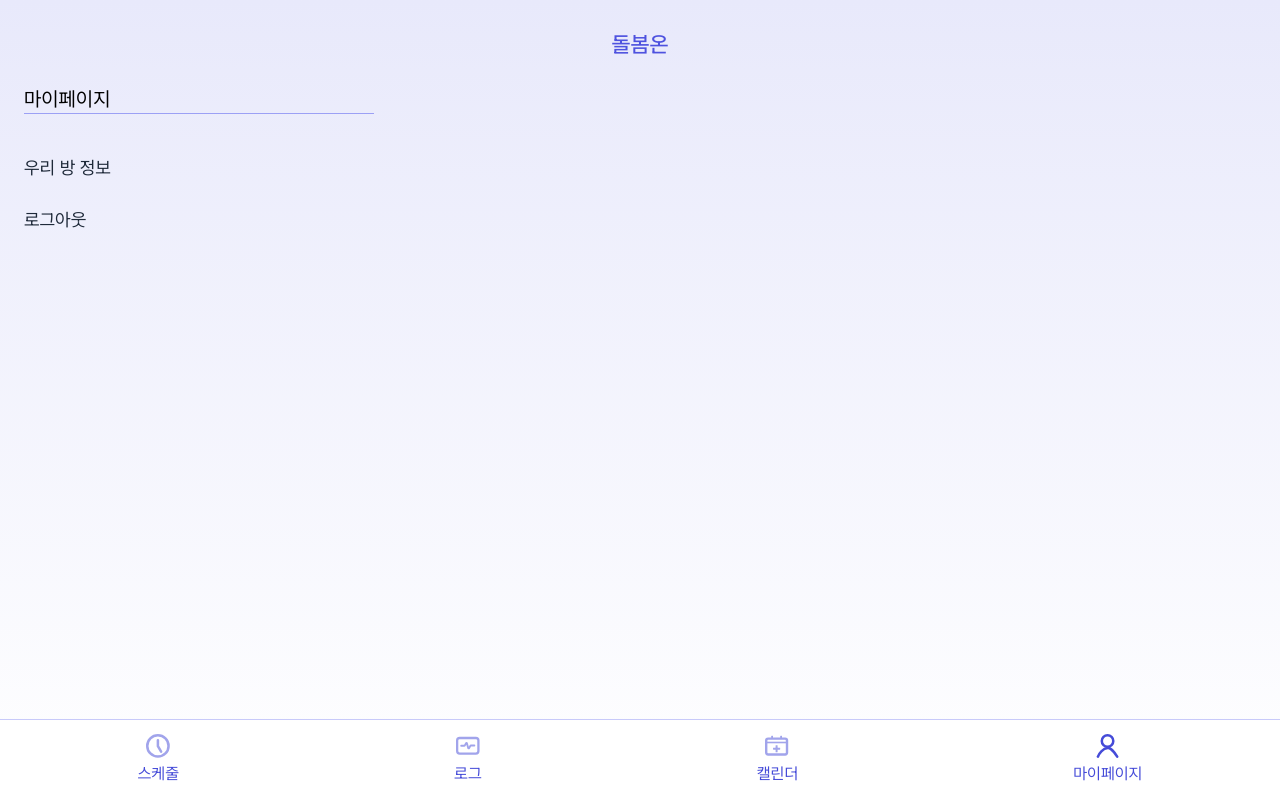
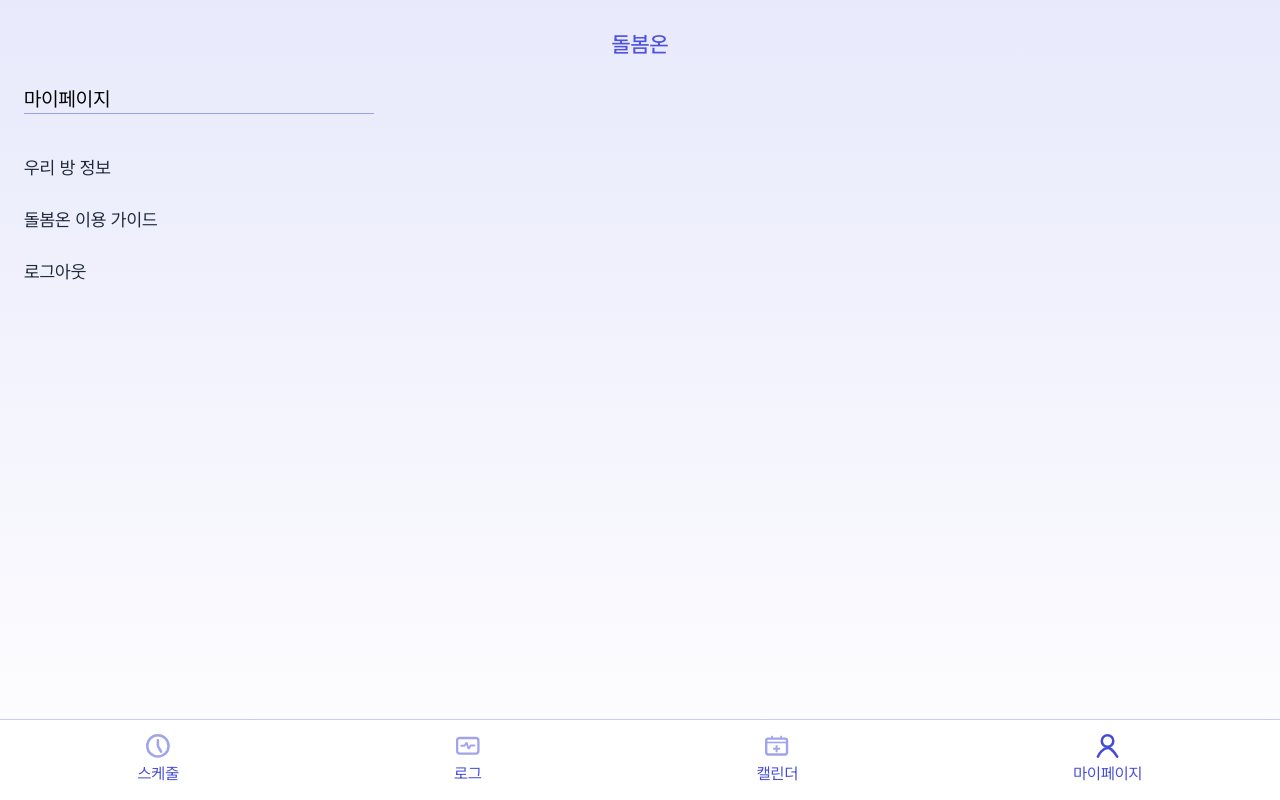
Before and after one commit to STRONG-OE-200/CAREON-FRONTEND, a Next.js app: page /mypage in a window 1280 px wide. Built offline with nearby package versions, Linux system fonts and the light colour scheme.

Commit message:
feat: 가이드 영상 링크 추가

```diff
--- a/app/(auth)/login/success/page.tsx
+++ b/app/(auth)/login/success/page.tsx
@@ -1,6 +1,7 @@
 "use client";
 import { useRouter } from "next/navigation";
 import Button from "@/components/Button";
+import Link from "next/link";
 
 export default function LoginSuccess() {
   const router = useRouter();
@@ -33,6 +34,12 @@ export default function LoginSuccess() {
         >
           방 생성하기
         </Button>
+        <Link
+          href="https://youtu.be/qNl_GKSqA28?si=jvFDCIPzJBUZCo7e"
+          className="hover:text-main-purple cursor-pointer pt-7"
+        >
+          방 생성 및 방 입장 안내 영상 보러가기
+        </Link>
       </main>
     </>
   );
--- a/app/(main)/mypage/page.tsx
+++ b/app/(main)/mypage/page.tsx
@@ -12,16 +12,16 @@ export default function Mypage() {
           <hr className="border-t border-bg-purple w-[350px]" />
         </div>
         <div className="flex flex-col space-y-6 pt-10">
-          <Link
-            href="/mypage/room-info"
-            className="text-lg text-gray-800 hover:text-blue-600"
-          >
+          <Link href="/mypage/room-info" className="text-lg text-gray-800">
             우리 방 정보
           </Link>
           <Link
-            href="/mypage/logout"
-            className="text-lg text-gray-800 hover:text-blue-600"
+            href="https://www.youtube.com/channel/UCXCdHtjMyfVa67njWIhA_DQ"
+            className="text-lg text-gray-800"
           >
+            돌봄온 이용 가이드
+          </Link>
+          <Link href="/mypage/logout" className="text-lg text-gray-800">
             로그아웃
           </Link>
         </div>
```
